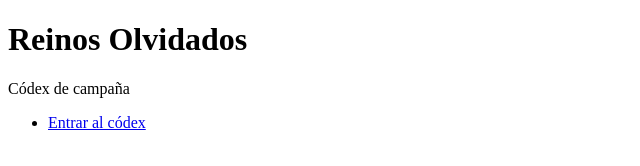
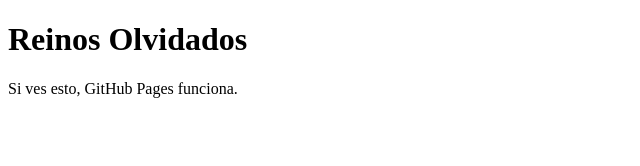
Before and after one commit to lostrem/Reinos-Olvidados, a plain HTML site: page index.html in a window 1280 px wide. Shown: the whole page, without its empty margins (0-640 px from the left). Drawn offline with Linux system fonts and the light colour scheme.

Commit message:
Update index.html for GitHub Pages functionality
Removed meta tags and title from head, added a message for GitHub Pages.

```diff
--- a/index.html
+++ b/index.html
@@ -1,15 +1,7 @@
 <!DOCTYPE html>
-<html lang="es">
-<head>
-  <meta charset="UTF-8">
-  <title>Reinos Olvidados – Códex</title>
-</head>
+<html>
 <body>
-  <h1>Reinos Olvidados</h1>
-  <p>Códex de campaña</p>
-
-  <ul>
-    <li><a href="Reinos%20Olvidados/">Entrar al códex</a></li>
-  </ul>
+<h1>Reinos Olvidados</h1>
+<p>Si ves esto, GitHub Pages funciona.</p>
 </body>
 </html>
```
